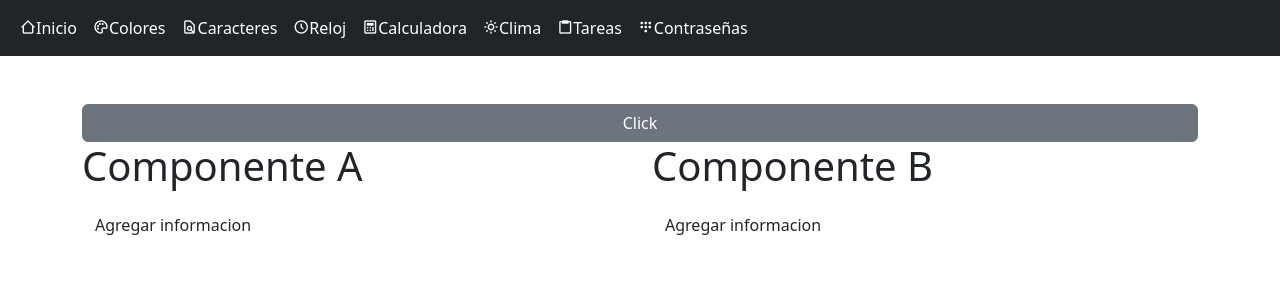
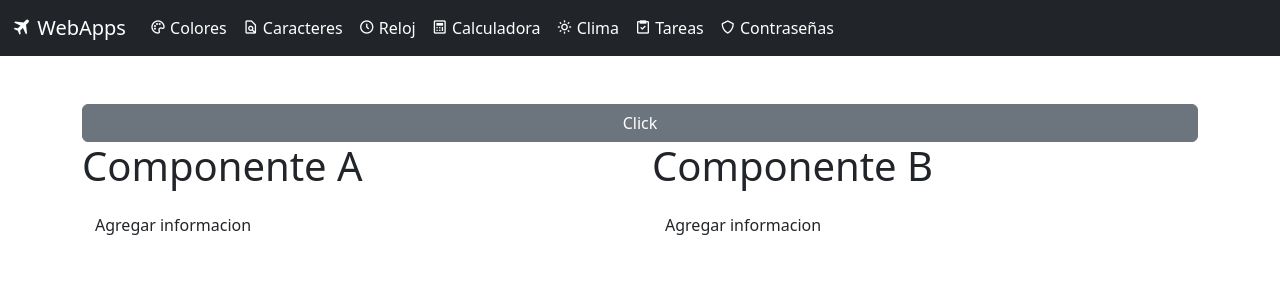
Before and after one commit to AnahiMolina/react-webapps, a React (Vite) app: page /react-webapps/contexto in a window 1280 px wide. Shown: the top 300 px of the page. Built offline with nearby package versions, Linux system fonts and the light colour scheme.

Commit message:
Nuevo componente Navbar

```diff
--- a/src/Pages/Contexto.jsx
+++ b/src/Pages/Contexto.jsx
@@ -4,12 +4,13 @@ import ComponenteA from '../components/ComponenteA'
 import ComponenteB from '../components/ComponenteB'
 import { ComponentesProvider } from '../Context/ComponentesContext'
 import Boton from '../components/Boton'
+import Prueba from '../components/Prueba'
 
 
 export default function Contexto() {
     return (
         <div>
-            <Navbar />
+            <Prueba />
             <div className='container mt-5'>
                 <ComponentesProvider >
                     <div className="row">
--- a/src/Pages/Contrasenias.jsx
+++ b/src/Pages/Contrasenias.jsx
@@ -97,7 +97,7 @@ export default function Contrasenias() {
             <Navbar />
             <div id='background' className='container-fluid'>
                 <div className='text-center titulos'>
-                    <h1>Contraseñas</h1>
+                    <h1><i className='bx bx bx-shield bx-tada-hover bx-lg'/> Contraseñas</h1>
                 </div>
                 <div id='contrasenia' className='container'>
                     <div className='row'>
--- a/src/Pages/Inicio.jsx
+++ b/src/Pages/Inicio.jsx
@@ -1,17 +1,18 @@
 import React from 'react'
 import { Link } from 'react-router-dom'
 import Navbar from '../components/Navbar'
+import NavbarRigth from '../components/NavbarRigth'
 
 export default function Inicio() {
     return (
         <>
-            <Navbar />
-            <div id='background' className='container-fluid'>
-                <div className='text-center titulos'>
-                    <h1>WebApps</h1>
-                    <i className='bx bxs-heart bx-burst-hover bx-lg'></i>
-                </div>
-                <div id='inicio' className='container'>
+            <NavbarRigth />
+            <div id='background' className='container-fluid-sm'>
+                <div id='inicio' className='container-sm'>
+                    <div className='text-center titulos mt-5'>
+                        <h1>WebApps</h1>
+                        <i className='bx bxs-heart bx-burst-hover bx-lg'></i>
+                    </div>
                     <div className="row">
                         <div className="col-3">
                             <div className="card">
--- a/src/Pages/Reloj.jsx
+++ b/src/Pages/Reloj.jsx
@@ -23,8 +23,7 @@ export default function Reloj() {
       <Navbar />
       <div id='background' className='container-fluid'>
         <div className='text-center titulos'>
-          <h1>Reloj</h1>
-          <i className='bx bx-time-five bx-spin-hover bx-lg'></i>
+          <h1><i className='bx bx-time-five bx-spin-hover bx-lg'/> Reloj</h1>
         </div>
 
         <div id='timer' className='container-fluid'>
--- a/src/components/Navbar.jsx
+++ b/src/components/Navbar.jsx
@@ -33,11 +33,11 @@ export default function Navbar() {
                     </li>
                     <li className="nav-item">
                         <Link className="nav-link" to="/tareas">
-                            <i className='bx bx-clipboard bx-tada-hover' />Tareas</Link>
+                            <i className='bx bx-task bx-tada-hover' />Tareas</Link>
                     </li>
                     <li className="nav-item">
                         <Link className="nav-link" to="/contrasenias">
-                            <i className='bx bx-dialpad-alt bx-tada-hover' />Contraseñas</Link>
+                            <i className='bx bx bx-shield bx-tada-hover' />Contraseñas</Link>
                     </li>
                 </ul>
             </div>
--- /dev/null
+++ b/src/components/NavbarRigth.jsx
@@ -0,0 +1,78 @@
+import React from 'react'
+import { Link } from 'react-router-dom'
+
+
+export default function NavbarRigth() {
+    return (
+        <nav className="navbar navbar-dark bg-dark fixed-top">
+            <div className="container-fluid">
+                <a className="navbar-brand">
+                    <Link className="nav-link" to="/">
+                        <i className='bx bxs-plane-alt bx-tada-hover' /> WebApps
+                    </Link>
+                </a>
+                <button className="navbar-toggler" type="button" data-bs-toggle="offcanvas" data-bs-target="#offcanvasDarkNavbar" aria-controls="offcanvasDarkNavbar" aria-label="Toggle navigation">
+                    <span className="navbar-toggler-icon"></span>
+                </button>
+                <div className="offcanvas offcanvas-end text-bg-dark" tabIndex="-1" id="offcanvasDarkNavbar" aria-labelledby="offcanvasDarkNavbarLabel">
+                    <div className="offcanvas-header">
+                        <h5 className="offcanvas-title" id="offcanvasDarkNavbarLabel">WebApps Menú</h5>
+                        <button type="button" className="btn-close btn-close-white" data-bs-dismiss="offcanvas" aria-label="Close"></button>
+                    </div>
+                    <div className="offcanvas-body">
+                        <p>Aplicaciones</p>
+                        <ul className="navbar-nav justify-content-end flex-grow-1 pe-3 mt-3 mb'3">
+                            <ul>
+                                <li className="nav-item">
+                                    <Link className="nav-link" to="/">
+                                        <i className='bx bx-home-alt-2 bx-tada-hover' /> Inicio</Link>
+                                </li>
+                                <li className="nav-item">
+                                    <Link className="nav-link" to="/colores">
+                                        <i className='bx bx-palette bx-tada-hover' /> Colores</Link>
+                                </li>
+                                <li className="nav-item">
+                                    <Link className="nav-link" to="/caracteres">
+                                        <i className='bx bx-file-find bx-tada-hover' /> Caracteres</Link>
+                                </li>
+                                <li className="nav-item">
+                                    <Link className="nav-link" to="/reloj">
+                                        <i className='bx bx-time-five bx-tada-hover' /> Reloj</Link>
+                                </li>
+                                <li className="nav-item">
+                                    <Link className="nav-link" to="/calculadora">
+                                        <i className='bx bx-calculator bx-tada-hover' /> Calculadora</Link>
+                                </li>
+                                <li className="nav-item">
+                                    <Link className="nav-link" to="/clima">
+                                        <i className='bx bx-sun bx-tada-hover' /> Clima</Link>
+                                </li>
+                                <li className="nav-item">
+                                    <Link className="nav-link" to="/tareas">
+                                        <i className='bx bx-clipboard bx-tada-hover' /> Tareas</Link>
+                                </li>
+                                <li className="nav-item">
+                                    <Link className="nav-link" to="/contrasenias">
+                                        <i className='bx bx-dialpad-alt bx-tada-hover' /> Contraseñas</Link>
+                                </li>
+                            </ul>
+                            <li className="nav-item dropdown">
+                                <a className="nav-link dropdown-toggle" href="#" role="button" data-bs-toggle="dropdown" aria-expanded="false">
+                                    Pruebas
+                                </a>
+                                <ul className="dropdown-menu dropdown-menu-dark">
+                                    <li><Link className="dropdown-item" to="/storage">Storage</Link></li>
+                                    <li><Link className="dropdown-item" to="/referencias">Referencias</Link></li>
+                                    <li><Link className="dropdown-item" to="/contexto">Contextos</Link></li>
+                                    <li><Link className="dropdown-item" to="/infoclima">Info Clima</Link></li>
+                                    <li><Link className="dropdown-item" to="/prueba">Nabvar Right</Link></li>
+                                    <li><Link className="dropdown-item" to="/navbar1">Nabvar Top</Link></li>
+                                </ul>
+                            </li>
+                        </ul>
+                    </div>
+                </div>
+            </div>
+        </nav>
+    )
+}
--- /dev/null
+++ b/src/components/Prueba.jsx
@@ -0,0 +1,71 @@
+import React from 'react';
+import { Link } from 'react-router-dom';
+
+export default function Prueba() {
+    return (
+        <nav className="navbar navbar-expand-md navbar-dark bg-dark stiky-top">
+            <div className="container-fluid">
+                <a className="navbar-brand">
+                    <Link className="nav-link" to="/">
+                        <i className='bx bxs-plane-alt bx-tada-hover' /> WebApps
+                    </Link>
+                </a>
+                <button className="navbar-toggler" type="button" data-bs-toggle="offcanvas" data-bs-target="#offcanvasDarkNavbar" aria-controls="offcanvasDarkNavbar" aria-label="Toggle navigation">
+                    <span className="navbar-toggler-icon"></span>
+                </button>
+
+                <div className="collapse navbar-collapse" id="navbarNav">
+                    <ul className="navbar-nav">
+                        <li className="nav-item">
+                            <Link className="nav-link" to="/colores">
+                                <i className='bx bx-palette bx-tada-hover' /> Colores
+                            </Link>
+                        </li>
+                        <li className="nav-item">
+                            <Link className="nav-link" to="/caracteres">
+                                <i className='bx bx-file-find bx-tada-hover' /> Caracteres
+                            </Link>
+                        </li>
+                        <li className="nav-item">
+                            <Link className="nav-link" to="/reloj">
+                                <i className='bx bx-time-five bx-tada-hover' /> Reloj
+                            </Link>
+                        </li>
+                        <li className="nav-item">
+                            <Link className="nav-link" to="/calculadora">
+                                <i className='bx bx-calculator bx-tada-hover' /> Calculadora
+                            </Link>
+                        </li>
+                        <li className="nav-item">
+                            <Link className="nav-link" to="/clima">
+                                <i className='bx bx-sun bx-tada-hover' /> Clima
+                            </Link>
+                        </li>
+                        <li className="nav-item">
+                            <Link className="nav-link" to="/tareas">
+                                <i className='bx bx-task bx-tada-hover' /> Tareas
+                            </Link>
+                        </li>
+                        <li className="nav-item">
+                            <Link className="nav-link" to="/contrasenias">
+                                <i className='bx bx-shield bx-tada-hover' /> Contraseñas
+                            </Link>
+                        </li>
+                    </ul>
+                </div>
+                <div className="offcanvas offcanvas-end text-bg-dark" tabIndex="-1" id="offcanvasDarkNavbar" aria-labelledby="offcanvasDarkNavbarLabel">
+                    <div className="offcanvas-header">
+                        <h5 className="offcanvas-title" id="offcanvasDarkNavbarLabel">WebApps Menú</h5>
+                        <button type="button" className="btn-close btn-close-white" data-bs-dismiss="offcanvas" aria-label="Close"></button>
+                        <div className="offcanvas-body">
+                            <p>Aplicaciones</p>
+                            <p>Aplicaciones</p>
+                            <p>Aplicaciones</p>
+                            <p>Aplicaciones</p>
+                        </div>
+                    </div>
+                </div>
+            </div>
+        </nav>
+    );
+}
```
Also changed, not shown: src/Pages/Calculadora.jsx (+5 -6 lines), src/Pages/Clima.jsx (+6 -4 lines), src/Pages/Colores.jsx (+25 -14 lines), src/Pages/ToDo.jsx (+9 -5 lines).
